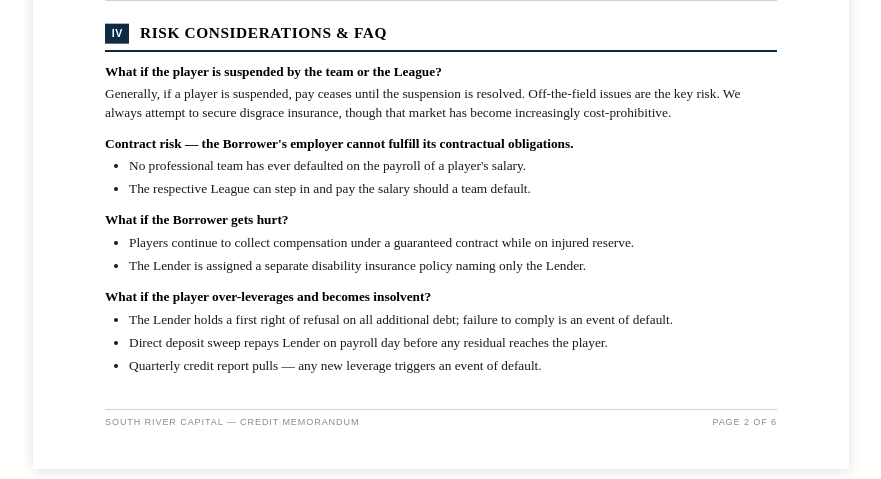
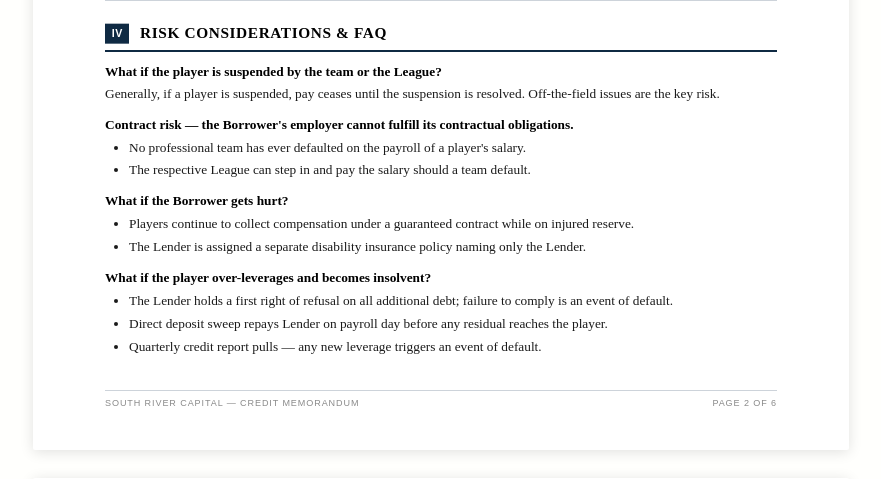
Before and after one commit to LaurenUtterback/Credit-memo-builder, a Python web app: template backend/app/templates/memo.html.j2 in a window 1280 px wide. Shown: the part 1723-2202 px from the top of the page, without its empty margins (199-1080 px from the left). Run offline with Jinja, Linux system fonts and the light colour scheme; the template is opened without the code that fills it, so the values that code supplies are empty.

Commit message:
Remove disgrace-insurance sentence from the suspension-risk FAQ

```diff
--- a/backend/app/templates/memo.html.j2
+++ b/backend/app/templates/memo.html.j2
@@ -66,7 +66,7 @@ ul.tight{margin:3pt 0 7pt;padding-left:18pt;}ul.tight li{margin-bottom:3pt;}
 <section class="section"><h2 class="sec"><span class="num">III</span>New Facility Terms &amp; Conditions</h2>
 <table class="kv"><tbody><tr><td class="k">Borrower</td><td>{{ name }}</td></tr><tr><td class="k">Relationship</td><td>{{ loan_type }} Borrower</td></tr><tr><td class="k">Loan Type</td><td>Contract loan</td></tr><tr><td class="k">Purpose</td><td>Business purposes</td></tr><tr><td class="k">Proposed Commitment</td><td>{{ loan_money }}</td></tr><tr><td class="k">Proposed Maturity</td><td>{{ mat_fmt }}</td></tr><tr><td class="k">Amortization Schedule</td><td>Balloon</td></tr><tr><td class="k">Balloon at Maturity</td><td>Yes</td></tr><tr><td class="k">Upfront Fee</td><td>{{ fee }}% ({{ fee_amt }})</td></tr><tr><td class="k">Interest Rate</td><td>{{ rate }}%</td></tr><tr><td class="k">Prepayment Penalty</td><td>None</td></tr><tr><td class="k">Collateral</td><td>League contract receivable — UCC-1 filing</td></tr><tr><td class="k">Appraisals</td><td>None</td></tr><tr><td class="k">Formulas / Advances</td><td>LTC (Loan-to-Contract): {{ loan_money }} loan &divide; {{ salary_money }} guaranteed earnings = <strong>{{ ltc }}%</strong></td></tr><tr><td class="k">Guarantor(s)</td><td>{{ name }}</td></tr><tr><td class="k">Subordinations</td><td>None</td></tr><tr><td class="k">Repayment</td><td>Proceeds remaining on contract · enforcement of personal guarantee · DDD policy assigned to Lender</td></tr></tbody></table></section>
 <section class="section"><h2 class="sec"><span class="num">IV</span>Risk Considerations &amp; FAQ</h2>
-<div class="faq"><div class="q">What if the player is suspended by the team or the League?</div><p>Generally, if a player is suspended, pay ceases until the suspension is resolved. Off-the-field issues are the key risk. We always attempt to secure disgrace insurance, though that market has become increasingly cost-prohibitive.</p></div>
+<div class="faq"><div class="q">What if the player is suspended by the team or the League?</div><p>Generally, if a player is suspended, pay ceases until the suspension is resolved. Off-the-field issues are the key risk.</p></div>
 <div class="faq"><div class="q">Contract risk — the Borrower's employer cannot fulfill its contractual obligations.</div><ul class="tight"><li>No professional team has ever defaulted on the payroll of a player's salary.</li><li>The respective League can step in and pay the salary should a team default.</li></ul></div>
 <div class="faq"><div class="q">What if the Borrower gets hurt?</div><ul class="tight"><li>Players continue to collect compensation under a guaranteed contract while on injured reserve.</li><li>The Lender is assigned a separate disability insurance policy naming only the Lender.</li></ul></div>
 <div class="faq"><div class="q">What if the player over-leverages and becomes insolvent?</div><ul class="tight"><li>The Lender holds a first right of refusal on all additional debt; failure to comply is an event of default.</li><li>Direct deposit sweep repays Lender on payroll day before any residual reaches the player.</li><li>Quarterly credit report pulls — any new leverage triggers an event of default.</li></ul></div>
```
